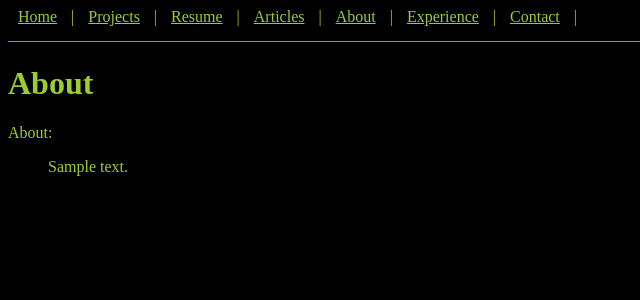
After one commit to Null-byte-00/portfolio, a Django app: page /about/ in a window 1280 px wide; the page is wider, and only the part inside the window is pictured. The commit adds this page. Shown: the top 300 px of that part, without its empty margins (0-640 px from the left). Run offline with Django 5.2, Linux system fonts and the light colour scheme; tables that the repository leaves empty hold one stand-in row (values such as "Sample post").

Commit message:
added Resume Experience and About sections

```diff
--- a/articles/views.py
+++ b/articles/views.py
@@ -30,5 +30,5 @@ class ArticleDetail(DetailView):
         context["body"] = md.convert(self.get_object().body)
         return context
 
-    def get_object(self, queryset: QuerySet[Any] | None = ...) -> Model:
+    def get_object(self) -> Model:
         return self.model.objects.get(slug=self.kwargs.get("slug"))
--- a/mainapp/admin.py
+++ b/mainapp/admin.py
@@ -1,6 +1,9 @@
 from django.contrib import admin
-from .models import SiteDescription, Media
+from .models import SiteDescription, Media, Resume, Biography, Experience
 # Register your models here.
 
 admin.site.register(SiteDescription)
 admin.site.register(Media)
+admin.site.register(Resume)
+admin.site.register(Biography)
+admin.site.register(Experience)
--- a/mainapp/models.py
+++ b/mainapp/models.py
@@ -16,6 +16,42 @@ class SiteDescription(models.Model):
         super().save()
 
 
+class Resume(models.Model):
+    resume = models.TextField()
+
+    def __str__(self):
+        return self.resume
+
+    def save(self):
+        if Resume.objects.exists():
+            self.pk = Resume.objects.first().pk
+        super().save()
+
+
+class Biography(models.Model):
+    bio = models.TextField()
+
+    def __str__(self):
+        return self.bio
+
+    def save(self):
+        if Biography.objects.exists():
+            self.pk = Biography.objects.first().pk
+        super().save()
+
+
+class Experience(models.Model):
+    experience = models.TextField()
+
+    def __str__(self):
+        return self.experience
+
+    def save(self):
+        if Experience.objects.exists():
+            self.pk = Biography.objects.first().pk
+        super().save()
+
+
 class Media(models.Model):
     name = models.CharField(max_length=1000)
     url = models.URLField()
--- /dev/null
+++ b/mainapp/templates/about.html
@@ -0,0 +1,11 @@
+{% extends "base.html" %}
+{% block title %}
+    About
+{% endblock %}
+{% block body %}
+    <h1>About</h1>
+    <p>About:</p>
+    <ul>
+        {{ about | safe }}
+    </ul>
+{% endblock %}
--- a/mainapp/templates/navbar.html
+++ b/mainapp/templates/navbar.html
@@ -1,10 +1,10 @@
 <nav>
     <a href="">Home</a> |
     <a href="{% url 'projects:projects' %}">Projects</a> |
-    <a href="#">Resume</a> |
+    <a href="{% url 'mainapp:resume' %}">Resume</a> |
     <a href="{% url 'articles:articles' %}">Articles</a> |
-    <a href="#">Biography</a> |
-    <a href="#">Experience</a> |
+    <a href="{% url 'mainapp:about' %}">About</a> |
+    <a href="{% url 'mainapp:experience' %}">Experience</a> |
     <a href="#">Contact</a> | <br>
     ___________________________________________________________________________________________________________________________________________________________________________________________________________________________
 </nav>
--- a/mainapp/urls.py
+++ b/mainapp/urls.py
@@ -5,4 +5,7 @@ app_name = "mainapp"
 
 urlpatterns = [
     path("", views.home),
+    path("about/", views.about, name="about"),
+    path("experience/", views.experience, name="experience"),
+    path("resume/", views.resume, name="resume"),
 ]
--- a/mainapp/views.py
+++ b/mainapp/views.py
@@ -1,8 +1,30 @@
 from django.shortcuts import render
-from .models import SiteDescription, Media
+from .models import SiteDescription, Media, Resume, Biography, Experience
+import markdown
 # Create your views here.
 
 def home(request):
     site_description = SiteDescription.objects.first()
     media = Media.objects.all()
     return render(request, "home.html", {"site_description": site_description, "medias": media})
+
+
+def about(request):
+    site_description = SiteDescription.objects.first().about
+    md = markdown.Markdown(extensions=["fenced_code"])
+    site_description = md.convert(site_description)
+    return render(request, "about.html", {"about": site_description})
+
+
+def experience(request):
+    experience = Experience.objects.first()
+    md = markdown.Markdown(extensions=["fenced_code"])
+    experience.experience = md.convert(experience.experience)
+    return render(request, "experience.html", {"experience": experience})
+
+
+def resume(request):
+    resume = Resume.objects.first()
+    md = markdown.Markdown(extensions=["fenced_code"])
+    resume.resume = md.convert(resume.resume)
+    return render(request, "resume.html", {"resume": resume})
--- a/portfolio/urls.py
+++ b/portfolio/urls.py
@@ -16,10 +16,12 @@ Including another URLconf
 """
 from django.contrib import admin
 from django.urls import path, include
+from django.conf import settings
+from django.conf.urls.static import static
 
 urlpatterns = [
     path("admin/", admin.site.urls),
     path("", include("mainapp.urls")),
     path("projects/", include("projects.urls")),
     path("articles/", include("articles.urls")),
-]
+] + static(settings.MEDIA_URL, document_root=settings.MEDIA_ROOT)
```
Also changed, not shown: mainapp/templates/experience.html (added, +11 -0 lines), mainapp/templates/resume.html (added, +11 -0 lines), mainapp/migrations/0002_biography_experience_resume.py (added).
